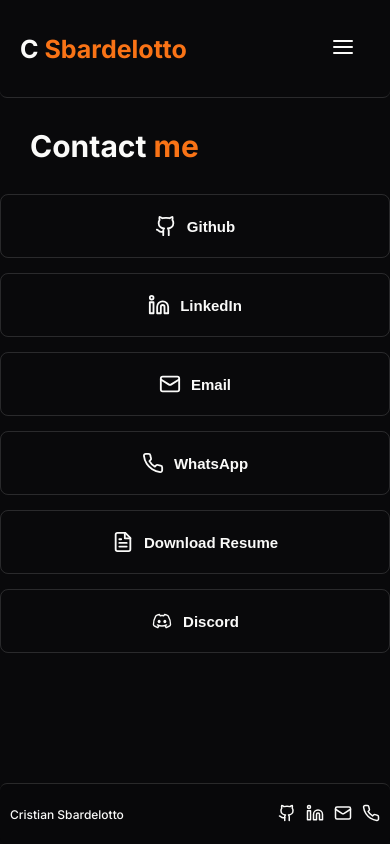
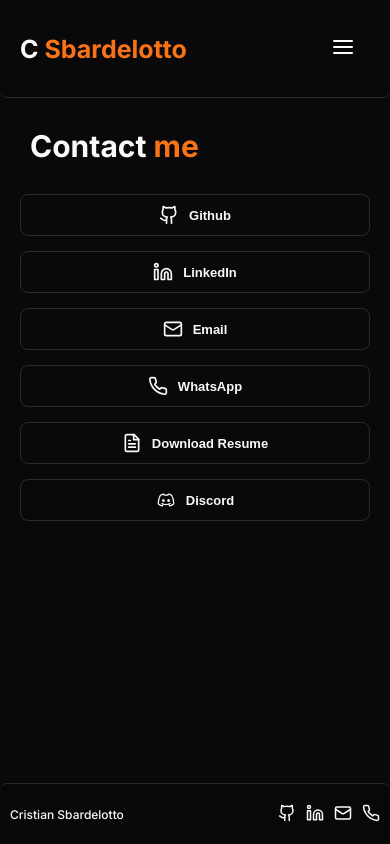
Before and after one commit to cristian-sbardelotto/portfolio, a Next.js app: page /contact in a window 390 px wide. Built offline with nearby package versions, Linux system fonts and the light colour scheme.

Commit message:
style: add responsiveness to contact page

```diff
--- a/src/app/contact/styles.ts
+++ b/src/app/contact/styles.ts
@@ -20,5 +20,9 @@ export const LinksGroup = styled.section`
 
 export const LinksWrapper = styled.div`
   width: 400px;
-  max-width: 400px;
+
+  @media screen and (max-width: 768px) {
+    width: 100%;
+    padding-inline: 2rem;
+  }
 `;
--- a/src/components/ContactLinks/styles.ts
+++ b/src/components/ContactLinks/styles.ts
@@ -41,4 +41,17 @@ export const Container = styled.ul`
       filter: brightness(0.5);
     }
   }
+
+  @media screen and (max-width: 768px) {
+    button {
+      padding-block: 1rem;
+      font-size: 1.3rem;
+
+      svg,
+      img {
+        height: 2rem;
+        width: 2rem;
+      }
+    }
+  }
 `;
```
